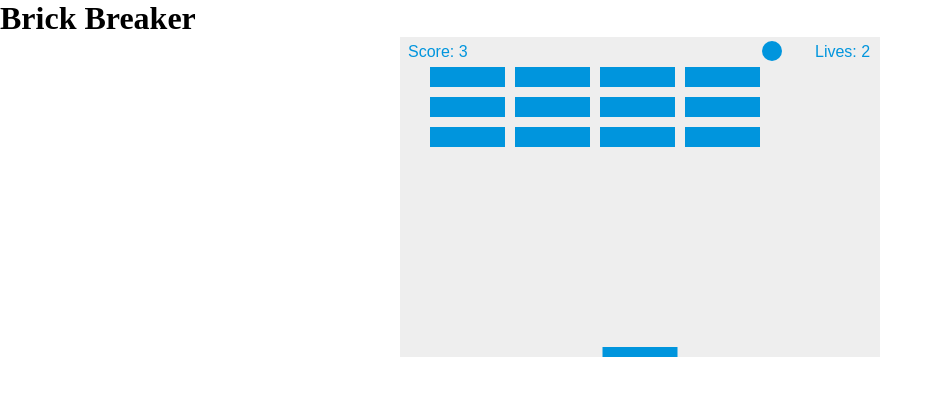
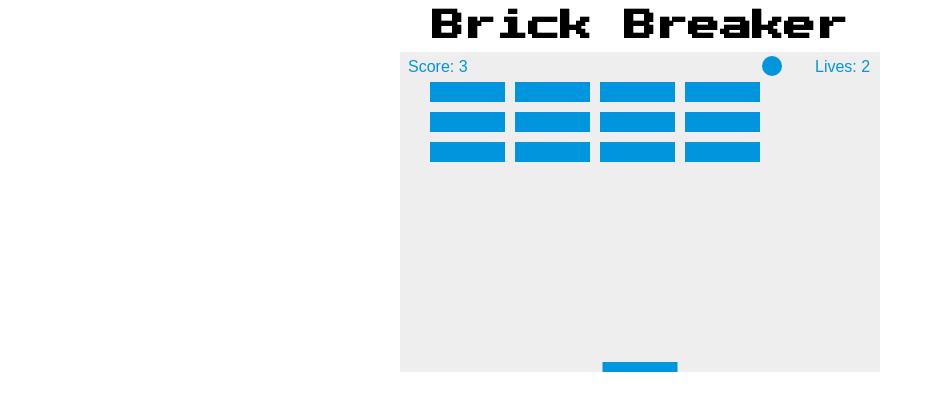
Before and after one commit to ngolodets/brick-breaker, a plain HTML site: page index.html in a window 1280 px wide. Shown: the whole page, without its empty margins (0-943 px from the left). Drawn offline with Linux system fonts and the light colour scheme.

Commit message:
trying to update font in canvas

```diff
--- /dev/null
+++ b/fonts/pressstart2p.css
@@ -0,0 +1,6 @@
+@font-face {
+  font-family: 'Press Start 2P';
+  font-style: normal;
+  font-weight: normal;
+  src: local('Press Start 2P'), url('http://lemon-factory.net/reproduce/fonts/Press Start 2P.ttf') format('ttf');
+}
--- a/index.html
+++ b/index.html
@@ -9,6 +9,7 @@
     * {padding: 0; margin: 0}
     canvas {background: #eee; display: block; margin: 0 auto}
   </style> -->
+  <link href="https://fonts.googleapis.com/css?family=Press+Start+2P&display=swap" rel="stylesheet">
   <link rel="stylesheet" type="text/css" href="style.css">
 </head>
 <body>
--- a/script.js
+++ b/script.js
@@ -158,6 +158,24 @@ function collisionDetection() {
   }
 }
 
+WebFontConfig = {
+  custom: { families: ['Press Start 2P'],
+            urls: [ 'http://lemon-factory.net/reproduce/fonts/pressstart2p.css']},
+  active: function() {
+    /* code to execute once all font families are loaded */
+    console.log(" I sure hope my font is loaded now. ");
+  }
+};
+(function() {
+  var wf = document.createElement('script');
+  wf.src = ('https:' == document.location.protocol ? 'https' : 'http') +
+      '://ajax.googleapis.com/ajax/libs/webfont/1/webfont.js';
+  wf.type = 'text/javascript';
+  wf.async = 'true';
+  var s = document.getElementsByTagName('script')[0];
+  s.parentNode.insertBefore(wf, s);
+})();
+
 function drawScore() {
   ctx.font = '16px Arial';
   ctx.fillStyle = '#0095DD';
@@ -165,7 +183,8 @@ function drawScore() {
 }
 
 function drawLives() {
-  ctx.font = '16 px Arial';
+  ctx.font = 'Press Start 2P';
+  //ctx.font = "Press Start 2P";
   ctx.fillStyle = '#0095DD';
   ctx.fillText('Lives: ' + lives, canvas.width - 65, 20);
 }
--- a/style.css
+++ b/style.css
@@ -1,9 +1,17 @@
 * {
   padding: 0;
   margin: 0;
+  font-family: 'Press Start 2P', cursive;
+}
+
+h1 {
+  padding: 10px;
+  margin: 0 auto;
+  text-align: center;
 }
 canvas {
   background: #eee;
   display: block;
   margin: 0 auto;
+  font-family: 'Press Start 2P', cursive
 }
```
